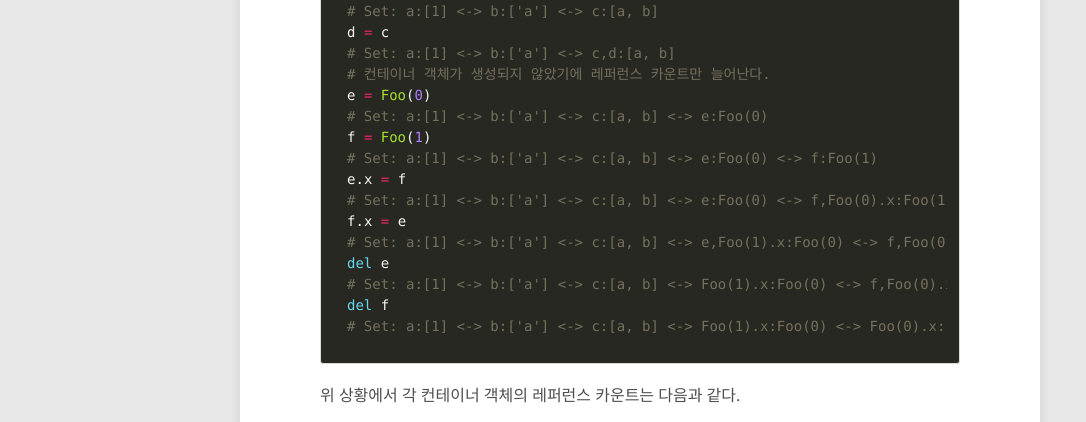
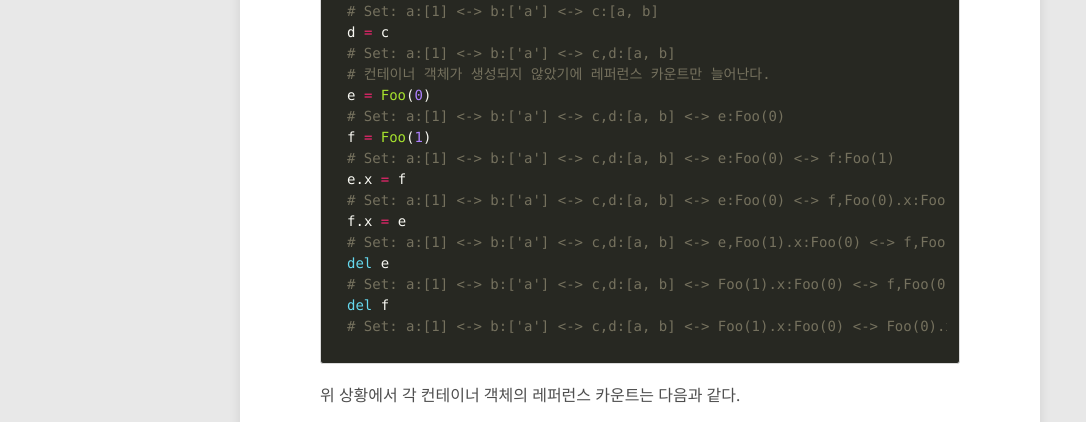
Before and after one commit to winterjung/JungWinter.github.io, a Jekyll site: the page built from _posts/2018-02-18-python-gc.md, in a window 1280 px wide and 900 px high, scrolled down 4374 px. Shown: the part 152-574 px from the top of the window, without its empty margins (0-1086 px from the left). Built offline with Jekyll 4.4.1, drawn with Linux system fonts in a browser that asks for light colours; nearby versions of some CDN libraries; some of the changed text lies outside the part shown.

Commit message:
Post: Fix typo and code in python GC

````diff
--- a/_posts/2018-02-18-python-gc.md
+++ b/_posts/2018-02-18-python-gc.md
@@ -13,7 +13,7 @@
 
 > 엄밀히 말하면 레퍼런스 카운팅 방식을 통해 객체를 메모리에서 해제하는 행위가 가비지 컬렉션의 한 형태지만 여기서는 순환 참조가 발생했을 때 cyclic garbage collector를 통한 **가비지 컬렉션**과 **레퍼런스 카운팅**을 통한 가비지 컬렉션을 구분했다.
 
-여기서 '순환 참조가 발생한 건 어떻게 탐지하지?', '주기적으로 감시한다면 그 주기의 기준은 뭘까?', '가비지 컬렉션은 언제 발생하지?' 같은 의문이 들 수 있는데 이 의문을 해결하기 전에 잠시 레퍼런스 카운팅, 순환 참조, 파이썬의 가비지 컬렉터에 대한 간단한 개념을 짚고 넘어가자. 이 개념을 알고 있다면 바로 [가비지 컬렉션의 작동 방식 단락](#가비지-컬렉션의-작동-방식)을 읽으면 된다.
+여기서 '순환 참조가 발생한 건 어떻게 탐지하지?', '주기적으로 감시한다면 그 주기의 기준은 뭘까?', '가비지 컬렉션은 언제 발생하지?' 같은 의문이 들 수 있는데 이 의문을 해결하기 전에 잠시 레퍼런스 카운팅, 순환 참조, 파이썬의 가비지 컬렉터에 대한 간단한 개념을 짚고 넘어가자. 이 개념을 알고 있다면 바로 [가비지 컬렉션의 작동 방식 단락](#2-가비지-컬렉션의-작동-방식)을 읽으면 된다.
 
 ## 1. 개념 잡기
 ### 1.1. 레퍼런스 카운팅
@@ -292,17 +292,17 @@
 # Set: a:[1] <-> b:['a'] <-> c,d:[a, b]
 # 컨테이너 객체가 생성되지 않았기에 레퍼런스 카운트만 늘어난다.
 e = Foo(0)
-# Set: a:[1] <-> b:['a'] <-> c:[a, b] <-> e:Foo(0)
+# Set: a:[1] <-> b:['a'] <-> c,d:[a, b] <-> e:Foo(0)
 f = Foo(1)
-# Set: a:[1] <-> b:['a'] <-> c:[a, b] <-> e:Foo(0) <-> f:Foo(1)
+# Set: a:[1] <-> b:['a'] <-> c,d:[a, b] <-> e:Foo(0) <-> f:Foo(1)
 e.x = f
-# Set: a:[1] <-> b:['a'] <-> c:[a, b] <-> e:Foo(0) <-> f,Foo(0).x:Foo(1)
+# Set: a:[1] <-> b:['a'] <-> c,d:[a, b] <-> e:Foo(0) <-> f,Foo(0).x:Foo(1)
 f.x = e
-# Set: a:[1] <-> b:['a'] <-> c:[a, b] <-> e,Foo(1).x:Foo(0) <-> f,Foo(0).x:Foo(1)
+# Set: a:[1] <-> b:['a'] <-> c,d:[a, b] <-> e,Foo(1).x:Foo(0) <-> f,Foo(0).x:Foo(1)
 del e
-# Set: a:[1] <-> b:['a'] <-> c:[a, b] <-> Foo(1).x:Foo(0) <-> f,Foo(0).x:Foo(1)
+# Set: a:[1] <-> b:['a'] <-> c,d:[a, b] <-> Foo(1).x:Foo(0) <-> f,Foo(0).x:Foo(1)
 del f
-# Set: a:[1] <-> b:['a'] <-> c:[a, b] <-> Foo(1).x:Foo(0) <-> Foo(0).x:Foo(1)
+# Set: a:[1] <-> b:['a'] <-> c,d:[a, b] <-> Foo(1).x:Foo(0) <-> Foo(0).x:Foo(1)
 ```
 
 위 상황에서 각 컨테이너 객체의 레퍼런스 카운트는 다음과 같다.
@@ -382,9 +382,9 @@
 </code></pre></div></div>
 
 <p>이때 상황은 다음과 같은데
-    <code class="highlighter-rouge">Foo(1)</code>의
+    <code class="highlighter-rouge">Foo(0)</code>의
     <code class="highlighter-rouge">gc_refs</code>가 0이어도 뒤에 나올
-    <code class="highlighter-rouge">Foo(0)</code>을 통해 도달할 수 있다.
+    <code class="highlighter-rouge">Foo(1)</code>을 통해 도달할 수 있다.
 </p>
 
 <table>
````
Also changed, not shown: other parts of _posts/2018-02-18-python-gc.md (+2 -2 lines).
